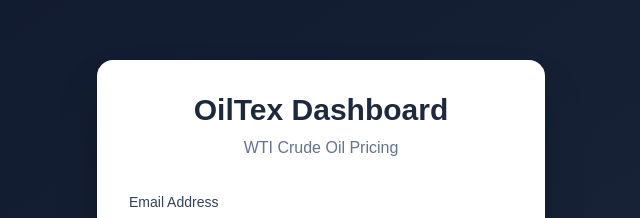
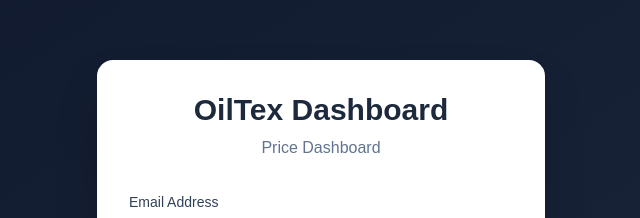
Before and after one commit to ithomeportal/oiltex-dashboard, a Next.js app: page /login in a window 1280 px wide. Shown: the part 183-401 px from the top of the page, without its empty margins (319-959 px from the left). Built offline with nearby package versions, Linux system fonts and the light colour scheme.

Commit message:
Remove detailed labels from UI

```diff
--- a/src/app/layout.tsx
+++ b/src/app/layout.tsx
@@ -3,7 +3,7 @@ import "./globals.css";
 
 export const metadata: Metadata = {
   title: "OilTex Price Dashboard",
-  description: "WTI Crude Oil Pricing Dashboard for New Mexico Purchases",
+  description: "OilTex Price Dashboard",
   metadataBase: new URL("https://index.oiltex.com"),
 };
 
--- a/src/app/login/page.tsx
+++ b/src/app/login/page.tsx
@@ -67,7 +67,7 @@ export default function LoginPage() {
       <div className="bg-white rounded-2xl shadow-2xl p-8 w-full max-w-md">
         <div className="text-center mb-8">
           <h1 className="text-3xl font-bold text-slate-800">OilTex Dashboard</h1>
-          <p className="text-slate-500 mt-2">WTI Crude Oil Pricing</p>
+          <p className="text-slate-500 mt-2">Price Dashboard</p>
         </div>
 
         {error && (
--- a/src/app/page.tsx
+++ b/src/app/page.tsx
@@ -111,9 +111,6 @@ export default function Dashboard() {
             <h1 className="text-2xl font-bold text-slate-800">
               OilTex Price Dashboard
             </h1>
-            <p className="text-sm text-slate-500">
-              WTI Crude Oil Pricing for New Mexico Purchases
-            </p>
           </div>
           <div className="flex items-center gap-4">
             {isAdmin && (
@@ -311,18 +308,12 @@ export default function Dashboard() {
           </div>
         </div>
 
-        {/* Data Sources */}
-        <div className="mt-8 text-center text-sm text-slate-500">
-          <p>
-            Data sources: EIA (U.S. Energy Information Administration), FRED
-            (Federal Reserve), CME Group via Yahoo Finance
-          </p>
-          {prices?.fetchedAt && (
-            <p className="mt-1">
-              Last updated: {new Date(prices.fetchedAt).toLocaleString()}
-            </p>
-          )}
-        </div>
+        {/* Last Updated */}
+        {prices?.fetchedAt && (
+          <div className="mt-8 text-center text-sm text-slate-500">
+            <p>Last updated: {new Date(prices.fetchedAt).toLocaleString()}</p>
+          </div>
+        )}
       </main>
     </div>
   );
```
